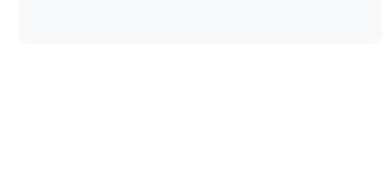
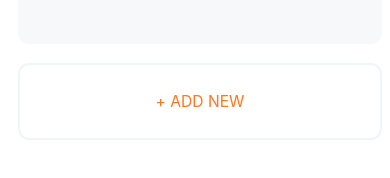
Before and after one commit to SaintClever/React-Native---Mastery, a React Native app: screen / in a window 390 px wide. Shown: the part 546-724 px from the top of the page. Built offline with nearby package versions, Linux system fonts and the light colour scheme.

Commit message:
Create + ADD NEW button

```diff
--- a/src/screens/PaymentScreen.tsx
+++ b/src/screens/PaymentScreen.tsx
@@ -29,6 +29,29 @@ const PaymentScreen = () => {
       <PaymentList />
       <View style={{ paddingHorizontal: s(16) }}>
         <BankCardBox />
+        <View
+          style={{
+            marginTop: vs(15),
+            width: s(327),
+            height: vs(62),
+            borderRadius: s(10),
+            borderWidth: 2,
+            borderColor: "#F0F5FA",
+            justifyContent: "center",
+            alignItems: "center",
+          }}
+        >
+          <Text
+            style={{
+              fontWeight: "semibold",
+              fontSize: s(14),
+              color: "#FF7622",
+              textAlign: "center",
+            }}
+          >
+            + ADD NEW
+          </Text>
+        </View>
       </View>
     </View>
   );
```
